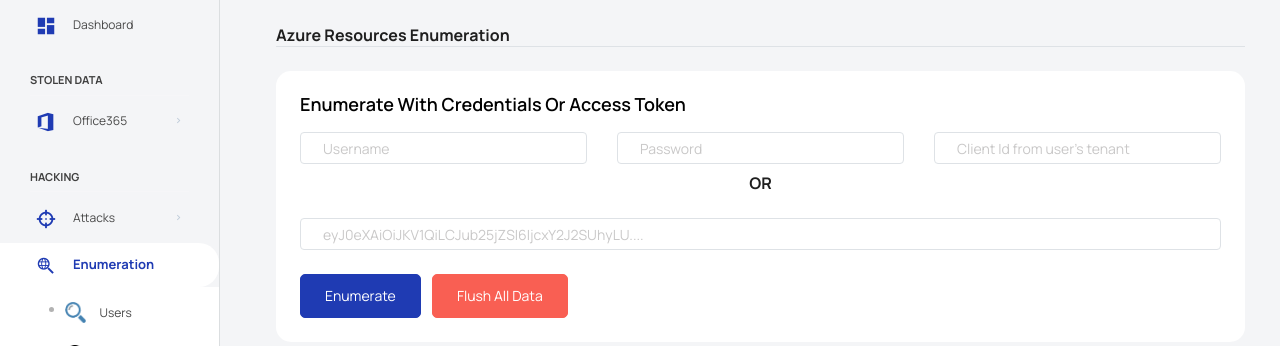
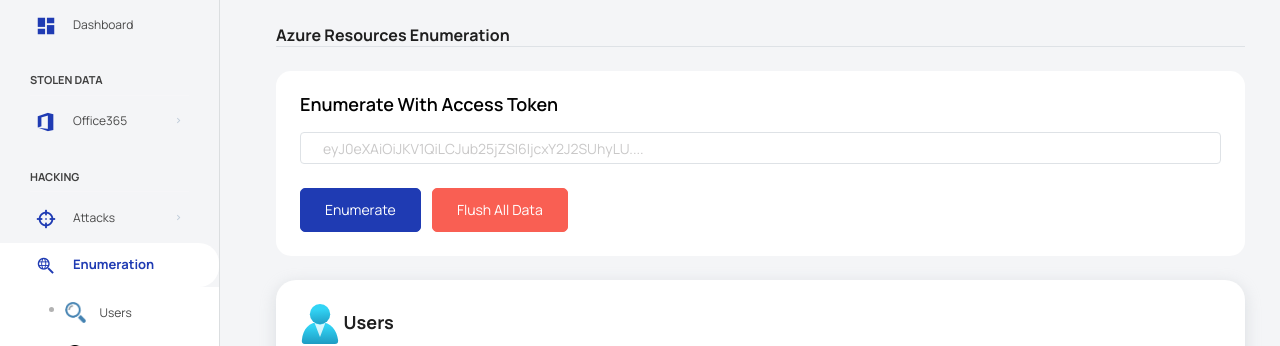
Before and after one commit to TROUBLE-1/Vajra, a Flask app: page /azure/enumeration/AzureServicesEnumeration in a window 1280 px wide. Shown: the part 97-443 px from the top of the page. Run offline with Flask 2, Linux system fonts and the light colour scheme; the visitor is signed in with stand-in values (Sample User, id 1); data comes from the database, SQL or seed files in the repository; parts of the project's set-up code (start-up, migrations or seed data) failed here and were passed over; some libraries are stand-ins or nearby versions; some web fonts are replaced.

Commit message:
Update azureEnumeration.html

```diff
--- a/Code/vajra/templates/azure/enumeration/azure/azureEnumeration.html
+++ b/Code/vajra/templates/azure/enumeration/azure/azureEnumeration.html
@@ -22,50 +22,10 @@
               <div class="card card-rounded">
                 <div class="card-body ">
                     <h4 class="card-title">
-                        Enumerate with Credentials or Access Token
+                        Enumerate with Access Token
                     </h4>
                       <form method="POST" action="">
                         {{ form.hidden_tag() }}
-                        <div class="form-group row">
-                          <div class="col">
-                            {% if form.username.errors %}
-                            {{ form.username(class="form-control is-invalid") }}
-                            <div class="invalid-feedback">
-                                {% for error in form.username.errors %}
-                                    <span>{{ error }}</span>
-                                {% endfor %}
-                            </div>
-                            {% else %}
-                                {{ form.username(class="form-control mb-2 mr-sm-2") }}
-                            {% endif %}
-                          </div>
-                          <div class="col">
-                            {% if form.password.errors %}
-                            {{ form.password(class="form-control is-invalid") }}
-                            <div class="invalid-feedback">
-                                {% for error in form.password.errors %}
-                                    <span>{{ error }}</span>
-                                {% endfor %}
-                            </div>
-                            {% else %}
-                                {{ form.password(class="form-control mb-2 mr-sm-2", autocomplete="new-password") }}
-                            {% endif %}
-                          </div>
-
-                          <div class="col">
-                            {% if form.clientId.errors %}
-                            {{ form.clientId(class="form-control is-invalid") }}
-                            <div class="invalid-feedback">
-                                {% for error in form.clientId.errors %}
-                                    <span>{{ error }}</span>
-                                {% endfor %}
-                            </div>
-                            {% else %}
-                                {{ form.clientId(class="form-control mb-2 mr-sm-2") }}
-                            {% endif %}
-                          </div>
-                          <center><b>OR</b></center>
-                        </div>
 
                         <div class="form-group">
                           <div class="form-group" >
```
